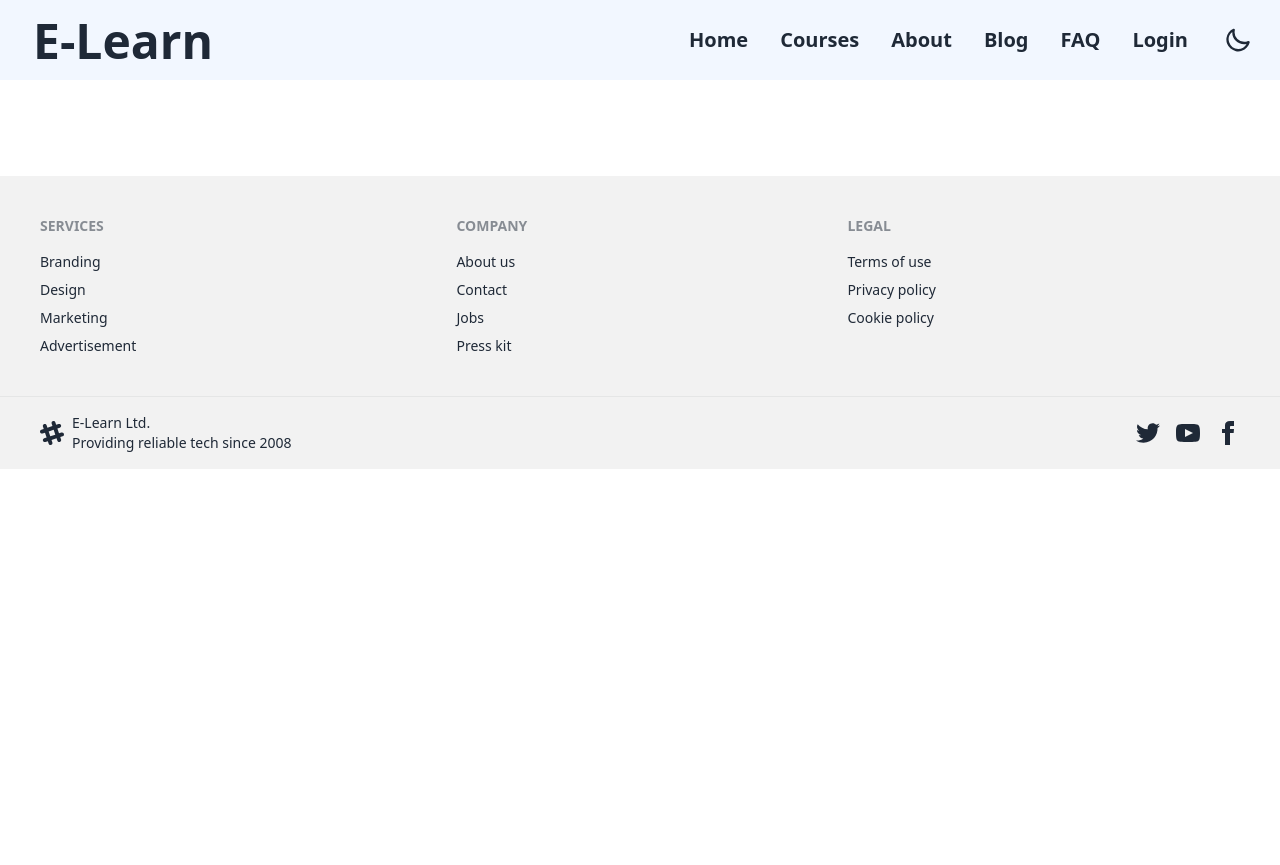
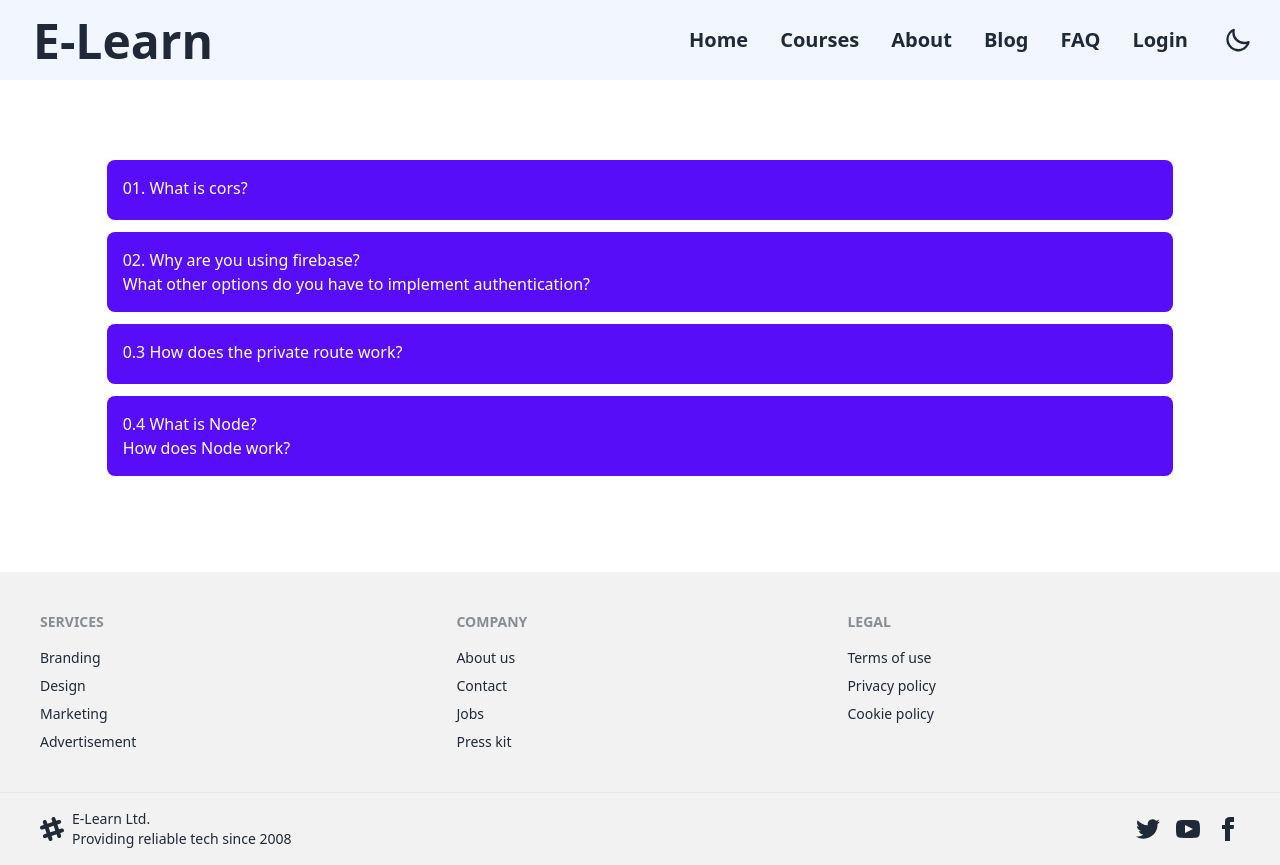
Before and after one commit to Atik2788/E-learning10, a React (Create React App) app: page /blog in a window 1280 px wide. Before the commit the page ends 800 px from the top, so only its background shows below. Built offline with nearby package versions, Linux system fonts and the light colour scheme; no server answers.

Commit message:
after done download, blocg, check out page

```diff
--- a/src/Routes/Routes/Routes.js
+++ b/src/Routes/Routes/Routes.js
@@ -54,8 +54,10 @@ export const routes = createBrowserRouter([
                     fetch(`https://elearn-server-atik2788.vercel.app/courses-details/${params.id}`)
             },
             {
-                path: '/checkout',
-                element: <PrivateRouter><CheckOut></CheckOut></PrivateRouter>
+                path: '/checkout/:id',
+                element: <PrivateRouter><CheckOut></CheckOut></PrivateRouter>,
+                loader:({params}) =>
+                    fetch(`https://elearn-server-atik2788.vercel.app/courses-details/${params.id}`)
             }
         ],
     },
--- a/src/components/Blog/Blog.js
+++ b/src/components/Blog/Blog.js
@@ -1,11 +1,83 @@
-import React from 'react';
+import React from "react";
 
 const Blog = () => {
-    return (
+  return (
+    <div className="w-10/12 mx-auto mt-20">
+
         <div>
 
         </div>
-    );
+
+    <div>
+      <div tabIndex={0} className="collapse group mt-3">
+        <div className="collapse-title bg-primary rounded-lg text-primary-content group-focus:bg-indigo-700 group-focus:text-secondary-content">
+          01. What is cors?
+        </div>
+        <div className="collapse-content bg-primary rounded-lg text-primary-content group-focus:bg-indigo-700 group-focus:text-secondary-content">
+          <p>
+            ORS is a node.js package for providing a Connect/Express middleware
+            that can be used to enable CORS with various options. <br /> <br />
+            Node.js is an open-source and cross-platform runtime used when
+            executing JavaScript code on the server-side. One of the popular
+            Node.js server frameworks is Express. Implementing CORS in Node.js
+            helps you access numerous functionalities on the browser. Express
+            allows you to configure and manage an HTTP server to access
+            resources from the same domain.
+          </p>
+        </div>
+      </div>
+
+      <div tabIndex={0} className="collapse group mt-3">
+        <div className="collapse-title bg-primary rounded-lg text-primary-content group-focus:bg-indigo-700 group-focus:text-secondary-content">
+          02. Why are you using firebase? <br />What other options do you have to implement authentication?
+        </div>
+        <div className="collapse-content bg-primary rounded-lg text-primary-content group-focus:bg-indigo-700 group-focus:text-secondary-content">
+          <p>
+            Give users a quick, intuitive sign-in process with Firebase
+            Authentication. <br />
+
+            Allow users to sign in to your app with their Facebook, Twitter,
+            Google, or GitHub account with less than 5 minutes of work. <br />
+            <br />
+            Track each step of your onboarding flow to improve the experience. <br />
+            Use Google Analytics for Firebase to log events at every step of
+            your onboarding flow, create funnels to see where users are dropping
+            off, and use Remote Config to make changes to your app to see how it
+            affects conversions. <br /><br />
+            1. Password-based authentication· <br /> 2. Multi-factor authentication· <br /> 3. Certificate-based authentication· <br /> 4. Biometric authentication· br 5. Token-based authentication.
+          </p>
+        </div>
+      </div>
+
+      <div tabIndex={0} className="collapse group mt-3">
+        <div className="collapse-title bg-primary rounded-lg text-primary-content group-focus:bg-indigo-700 group-focus:text-secondary-content">
+          0.3 How does the private route work?
+        </div>
+        <div className="collapse-content bg-primary rounded-lg text-primary-content group-focus:bg-indigo-700 group-focus:text-secondary-content">
+          <p>
+            Private Route <br />
+            PrivateRoute component is the blueprint for all private routes in the application. If the user is logged in, go on and display the component in question; otherwise, redirect the user to sign-in page. Additionally, we can define the logic of isLogin utility function separately in utils folder.
+          </p>
+        </div>
+      </div>
+
+      <div tabIndex={0} className="collapse group mt-3">
+        <div className="collapse-title bg-primary rounded-lg text-primary-content group-focus:bg-indigo-700 group-focus:text-secondary-content">
+          0.4 What is Node? <br /> How does Node work?
+        </div>
+        <div className="collapse-content bg-primary rounded-lg text-primary-content group-focus:bg-indigo-700 group-focus:text-secondary-content">
+          <p>Node.js is a lean, fast, cross-platform JavaScript runtime environment that is useful for both servers and desktop applications. <br />
+          Node.js is an open-source backend javascript runtime environment. It is a used as backend service where javascript works on the server-side of the application. This way javascript is used on both frontend and backend. Node.js runs on chrome v8 engine which converts javascript code into machine code, it is highly scalable, lightweight, fast, and data-intensive. <br /> <br />
+          Node.js accepts the request from the clients and sends the response, while working with the request node.js handles them with a single thread. To operate I/O operations or requests node.js use the concept of threads. Thread is a sequence of instructions that the server needs to perform. It runs parallel on the server to provide the information to multiple clients. Node.js is an event loop single-threaded language. It can handle concurrent requests with a single thread without blocking it for one request.
+
+          </p>
+        </div>
+      </div>
+
+      </div>
+
+    </div>
+  );
 };
 
 export default Blog;
--- a/src/components/CheckOut/CheckOut.js
+++ b/src/components/CheckOut/CheckOut.js
@@ -1,11 +1,54 @@
-import React from 'react';
+import React from "react";
+import { FaStar } from "react-icons/fa";
+import { Link, useLoaderData } from "react-router-dom";
+
+import welcomeVideo from "../../assets/sleek-welcome-background_wyfvvvz-s__f1bb1126d621e8323d2d2713ce6308bb__P360.mp4";
 
 const CheckOut = () => {
-    return (
-        <div>
-            Check Out
+  const course = useLoaderData();
+  const { url, price, title, details, author, name, ratings, students, id } =
+    course;
+
+  return (
+    <div>
+      <div className="mt-20">
+        <div className="text-center font-bold w-11/12 mx-auto">
+          <h1 className="text-4xl">Congratulation !!</h1>
+          <h3 className="text-2xl mt-2">name</h3>
+          <p className="text-2xl mt-2">You got lifetime access.</p>
         </div>
-    );
+
+        <video
+          className="mx-auto mt-5 lg:w-3/5 w-11/12 rounded-md"
+          src={welcomeVideo}
+          controls
+          autoPlay="true"
+        ></video>
+      </div>
+
+      <div className="w-10/12 mx-auto mt-20">
+        <div className=" lg:flex bg-base-100 shadow-xl ">
+            <div>
+                <figure>
+                    <img src={url} alt="Album" />
+                </figure>
+            </div>
+
+          <div className="card-body">
+            <h2 className="card-title">{name}</h2>
+            <p className="text-2xl font-bold">{title}</p>
+            <p>{details}</p>
+            <div className="card-actions justify-center lg:justify-start mt-2">
+              <Link to='/'><button className="btn btn-primary">Start Course</button></Link>
+            </div>
+          </div>
+
+        </div>
+      </div>
+
+
+    </div>
+  );
 };
 
 export default CheckOut;
--- a/src/components/Courses/Courses.js
+++ b/src/components/Courses/Courses.js
@@ -39,12 +39,9 @@ const Courses = () => {
 
         <div className=" md:mt-20 lg:mt-0  w-full md:grid md:grid-cols-2 md:gap-5 lg:grid lg:grid-cols-2 lg:gap-10 sm:block mb-20 sm:p-0 md:p-1 mt-10 lg:px-14">
           {courses.map((course) => (
-            <Link key={course.id} to={`/cartdetails/${course.id}`}>
-            <CoursesRight key={course.id} course={course}></CoursesRight>
-            </Link>
+            <Link key={course.id} to={`/cartdetails/${course.id}`}><CoursesRight key={course.id} course={course}></CoursesRight></Link>
           ))}
         </div>
-
       </div>
     </div>
   );
--- a/src/components/Sheared/Login/Login.js
+++ b/src/components/Sheared/Login/Login.js
@@ -5,7 +5,7 @@ import { useContext } from "react";
 import { AuthContext } from "../../../context/AuthProvider/AuthProvider";
 import { FacebookAuthProvider, GithubAuthProvider, GoogleAuthProvider } from "firebase/auth";
 import { useEffect } from "react";
-import { FaFacebook, FaGithub, FaGoogle } from "react-icons/fa";
+import { FaFacebook, FaGithub } from "react-icons/fa";
 
 const Login = () => {
   const{providerLogin, user, setUser, signIn,} = useContext(AuthContext)
@@ -22,12 +22,12 @@ const Login = () => {
     const from = location.state?.from?.pathname || '/';
 
 
-  useEffect( () =>{
-    if(user && user.uid){
-      navigate(from, {replace:true});
-    }
-  }
-    ,[from, navigate, user])
+  // useEffect( () =>{
+  //   if(user && user.uid){
+  //     navigate(from, {replace:true});
+  //   }
+  // }
+  //   ,[from, navigate, user])
 
 
 
@@ -37,7 +37,7 @@ const Login = () => {
         providerLogin(googleProvider)
         .then(result =>{
             const user = result.user;
-            setUser(user)
+            navigate(from, {replace: true})
         })
         .catch(error =>{
            console.error(error)
@@ -50,7 +50,8 @@ const Login = () => {
       providerLogin(githubProvider)
       .then(result =>{
         const user = result.user;
-        setUser(user)
+        navigate(from, {replace: true})
+
       })
       .catch(error =>console.error(error))
     }
@@ -60,7 +61,7 @@ const Login = () => {
       providerLogin(facebookProvider)
       .then(result =>{
         const user = result.user;
-        setUser(user)
+        navigate(from, {replace: true})
       })
     }
 
@@ -76,11 +77,9 @@ const Login = () => {
     .then(result => {
       setError('')
       const user = result.user;
-      // console.log(user);
       form.reset();
-      setUser(user)
 
-      // Navigate(from, {replace: true})
+      navigate(from, {replace: true})
 
     })
     .catch(error=> {
```
Also changed, not shown: src/components/CartDetails/CartDetails.js (+24 -15 lines), 1 other file (tests, documents, lock files or other folders).
